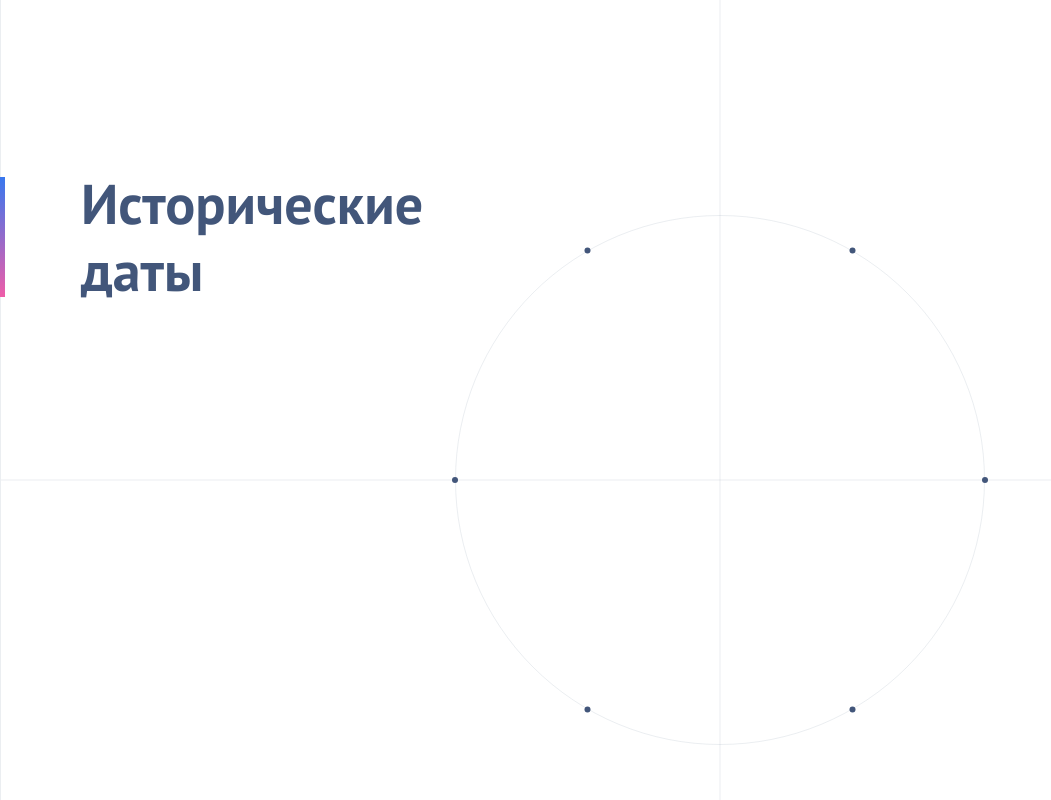
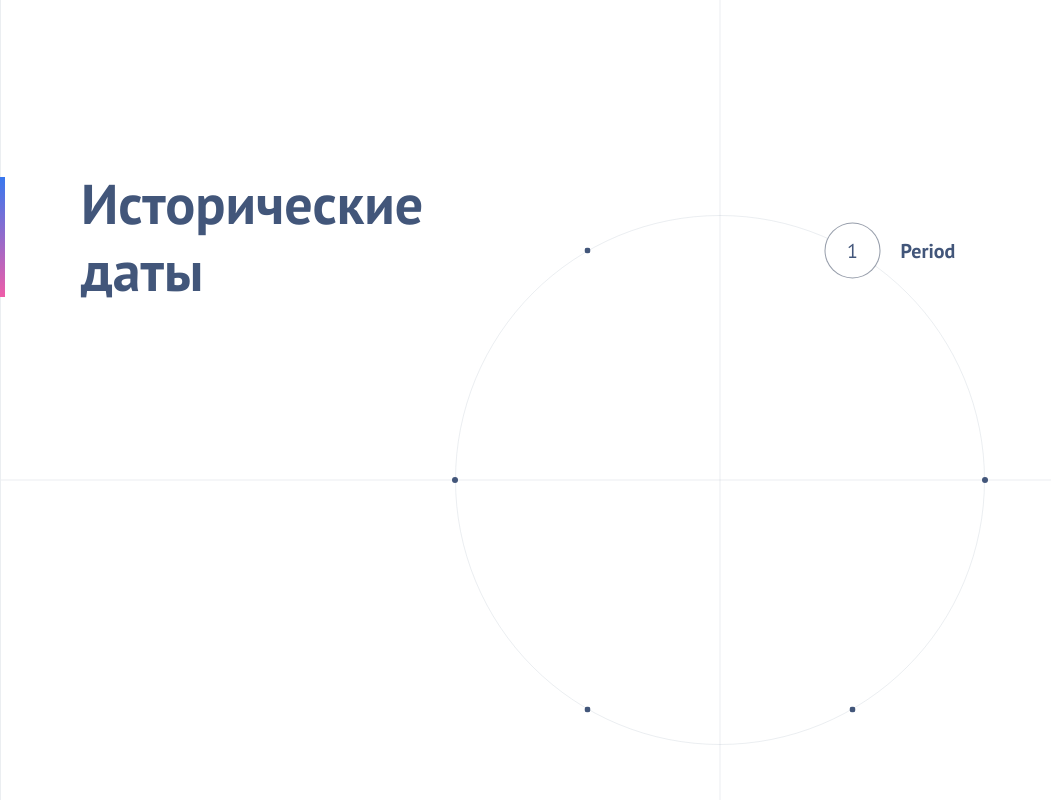
Before and after one commit to fradaaa/historic-events, a React app: page / in a window 1280 px wide. Shown: the top 800 px of the page, without its empty margins (0-1051 px from the left). Built offline with nearby package versions, Linux system fonts and the light colour scheme.

Commit message:
Add PeriodItem

```diff
--- /dev/null
+++ b/src/components/TimePeriods/PeriodItem.module.scss
@@ -0,0 +1,73 @@
+.periodItem {
+  min-width: 20px;
+  min-height: 20px;
+  cursor: pointer;
+  display: flex;
+  justify-content: center;
+  align-items: center;
+
+  &:hover {
+    .periodDot {
+      border: 1px solid #303e5880;
+      background-color: white;
+      width: 56px;
+      height: 56px;
+    }
+
+    .periodItemOrder {
+      opacity: 1;
+    }
+  }
+}
+
+.selected {
+  & {
+    .periodDot {
+      border: 1px solid #303e5880;
+      background-color: white;
+      width: 56px;
+      height: 56px;
+    }
+  }
+
+  & .periodItemOrder {
+    opacity: 1;
+  }
+
+  & .periodItemText {
+    opacity: 1;
+    transition: all .3s ease-in-out 1s;
+  }
+}
+
+.periodDot {
+  border-radius: 9999px;
+  width: 6px;
+  height: 6px;
+  background-color: #42567a;
+  border: 1px solid transparent;
+  transition: all .4s ease-in-out;
+}
+
+.periodItemOrder {
+  position: absolute;
+  color: #42567a;
+  font-size: 20px;
+  font-style: normal;
+  font-weight: 400;
+  line-height: 30px;
+  opacity: 0;
+  transition: all .4s ease-in-out;
+}
+
+.periodItemText {
+  position: absolute;
+  display: block;
+  opacity: 0;
+  color: #42567a;
+  font-size: 20px;
+  font-style: normal;
+  font-weight: 700;
+  line-height: 30px;
+  left: calc(100% + 20px);
+}
--- /dev/null
+++ b/src/components/TimePeriods/PeriodItem.tsx
@@ -0,0 +1,22 @@
+import styles from "./PeriodItem.module.scss";
+
+type PeriodItemProps = {
+  order: number;
+  text: string;
+};
+
+const PeriodItem = ({ order, text }: PeriodItemProps) => {
+  const itemClassName = `${styles.periodItem} ${
+    order === 1 ? styles.selected : ""
+  }`;
+
+  return (
+    <div className={itemClassName}>
+      <div className={styles.periodDot}></div>
+      <span className={styles.periodItemOrder}>{order}</span>
+      <p className={styles.periodItemText}>{text}</p>
+    </div>
+  );
+};
+
+export default PeriodItem;
--- a/src/components/TimePeriods/TimePeriods.tsx
+++ b/src/components/TimePeriods/TimePeriods.tsx
@@ -1,6 +1,7 @@
 import { useState, CSSProperties } from "react";
 import styles from "./TimePeriod.module.css";
 import { getCoords } from "../../utils/getCoords";
+import PeriodItem from "./PeriodItem";
 
 type TimePeriodsProps = {
   periodsCount?: number;
@@ -36,7 +37,7 @@ const TimePeriods = ({ periodsCount = 6 }: TimePeriodsProps) => {
 
             return (
               <div key={i} style={style} className={styles.test}>
-                <div className={styles.dot}></div>
+                <PeriodItem order={i + 1} text="Period" />
               </div>
             );
           })}
```
